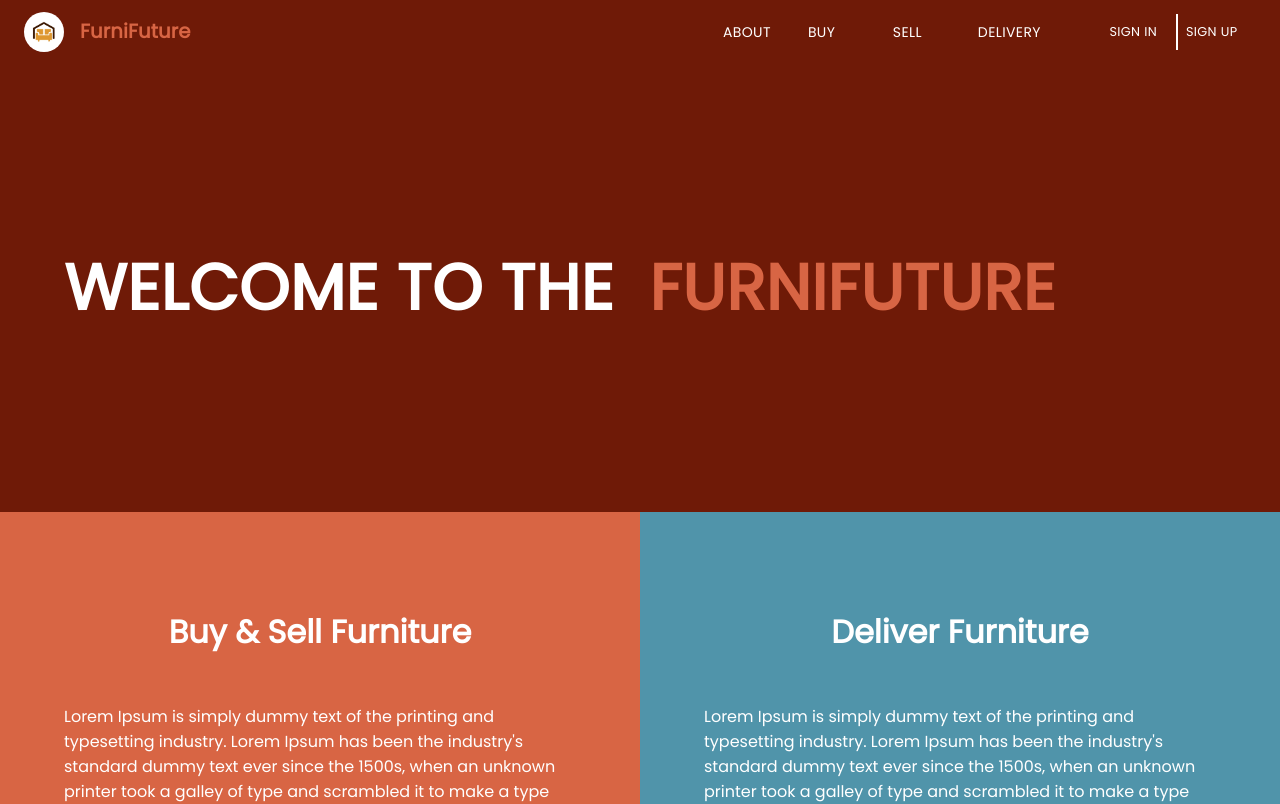
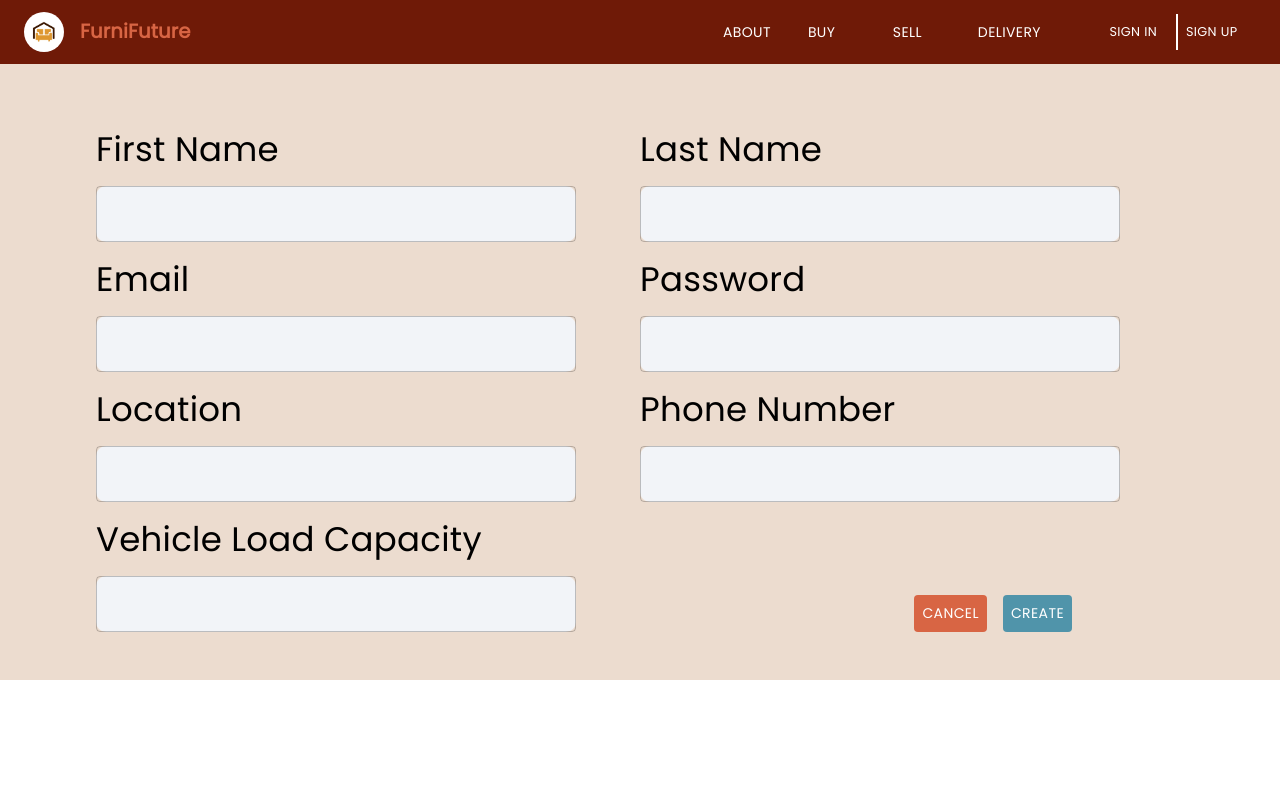
Before and after one commit to AhmadNourelddine/furnifuture, a React (Create React App) app: page /create-shipping-profile in a window 1280 px wide. Shown: the top 804 px of the page. Built offline with nearby package versions, Linux system fonts and the light colour scheme.

Commit message:
create shipping profile page

```diff
--- a/src/App.js
+++ b/src/App.js
@@ -11,6 +11,7 @@ import ContactUs from './pages/contactUs/ContactUs';
 import Buy from './pages/buy';
 import Sell from './pages/sell';
 import Delivery from './pages/delivery';
+import CreateShippingProfile from './pages/create-shipping-profile/create-shipping-profile';
 
 function App() {
   return (
@@ -27,6 +28,7 @@ function App() {
           <Route exact path="/signup" element={<SignUp/>} />
           <Route exact path="/contact-us" element={<ContactUs/>} />
           <Route path="/dashboard" element={<Dashboard />} />
+          <Route exact path="/create-shipping-profile" element={<CreateShippingProfile/>} />
           </Routes>
         </div>
       }
--- /dev/null
+++ b/src/css/createDelivery-profile/createDelivery-profile.css
@@ -0,0 +1,34 @@
+
+.createdelivery-profile-page{
+    background-color: #ECDCCF;
+    display: flex !important;
+    flex-direction: row !important;
+    justify-content: flex-start !important;
+    flex-wrap: wrap !important;
+    padding: 3rem 2rem;
+}
+.createdelivery-input{
+    display: flex;
+    flex-direction: column;
+    justify-content: flex-start;
+    margin: auto 2rem;
+}
+
+.createdelivery-input-section{
+    background-color: #F2F4F8 ;
+    border-radius: 10px ;
+    width: 30rem !important;
+}
+
+.createdelivery-input-textfield{
+    width: 30rem;
+    margin: 1rem;
+}
+
+.deliveryprofile-cancel-create-btns{
+    width: 30rem !important;
+    display: flex;
+    flex-direction: row;
+    justify-content: flex-end;
+    align-items: flex-end;
+}
--- /dev/null
+++ b/src/pages/create-shipping-profile/create-shipping-profile.js
@@ -0,0 +1,67 @@
+import { Box, Button, Container, TextField, Typography } from '@mui/material';
+import React from 'react';
+import '../../css/createDelivery-profile/createDelivery-profile.css';
+
+const CreateShippingProfile = ()=>{
+
+    return(
+            <Box style={{backgroundColor:'#ECDCCF'}}>
+
+            <Container className='createdelivery-profile-page'>
+                <Box className='createdelivery-input'>
+                    <Typography variant='h4' sx={{my:2}}>First Name</Typography>
+                    <Box className='createdelivery-input-section'>
+                        <TextField className='createdelivery-input-textfield'></TextField>
+                    </Box>
+                </Box>
+
+                <Box className='createdelivery-input'>
+                    <Typography variant='h4' sx={{my:2}}>Last Name</Typography>
+                    <Box className='createdelivery-input-section'>
+                        <TextField className='createdelivery-input-textfield'></TextField>
+                    </Box>
+                </Box>
+                <Box className='createdelivery-input'>
+                    <Typography variant='h4' sx={{my:2}}>Email</Typography>
+                    <Box className='createdelivery-input-section'>
+                        <TextField className='createdelivery-input-textfield'></TextField>
+                    </Box>
+                </Box>
+                <Box className='createdelivery-input'>
+                    <Typography variant='h4' sx={{my:2}}>Password</Typography>
+                    <Box className='createdelivery-input-section'>
+                        <TextField className='createdelivery-input-textfield'></TextField>
+                    </Box>
+                </Box>
+                <Box className='createdelivery-input'>
+                    <Typography variant='h4' sx={{my:2}}>Location</Typography>
+                    <Box className='createdelivery-input-section'>
+                        <TextField className='createdelivery-input-textfield'></TextField>
+                    </Box>
+                </Box>
+                <Box className='createdelivery-input'>
+                    <Typography variant='h4' sx={{my:2}}>Phone Number</Typography>
+                    <Box className='createdelivery-input-section'>
+                        <TextField className='createdelivery-input-textfield'></TextField>
+                    </Box>
+                </Box>
+                <Box className='createdelivery-input'>
+                    <Typography variant='h4' sx={{my:2}}>Vehicle Load Capacity</Typography>
+                    <Box className='createdelivery-input-section'>
+                        <TextField className='createdelivery-input-textfield'></TextField>
+                    </Box>
+                </Box>
+
+                <Box className='deliveryprofile-cancel-create-btns'>
+                    <Button style={{color:'white', backgroundColor:'#D86544'}}>Cancel</Button>
+                    <Button sx={{mx:2}} style={{color:'white', backgroundColor:'#5094AA'}}>Create</Button>
+                </Box>
+
+            </Container>
+
+            </Box>
+    );
+
+}
+
+export default CreateShippingProfile;
```
